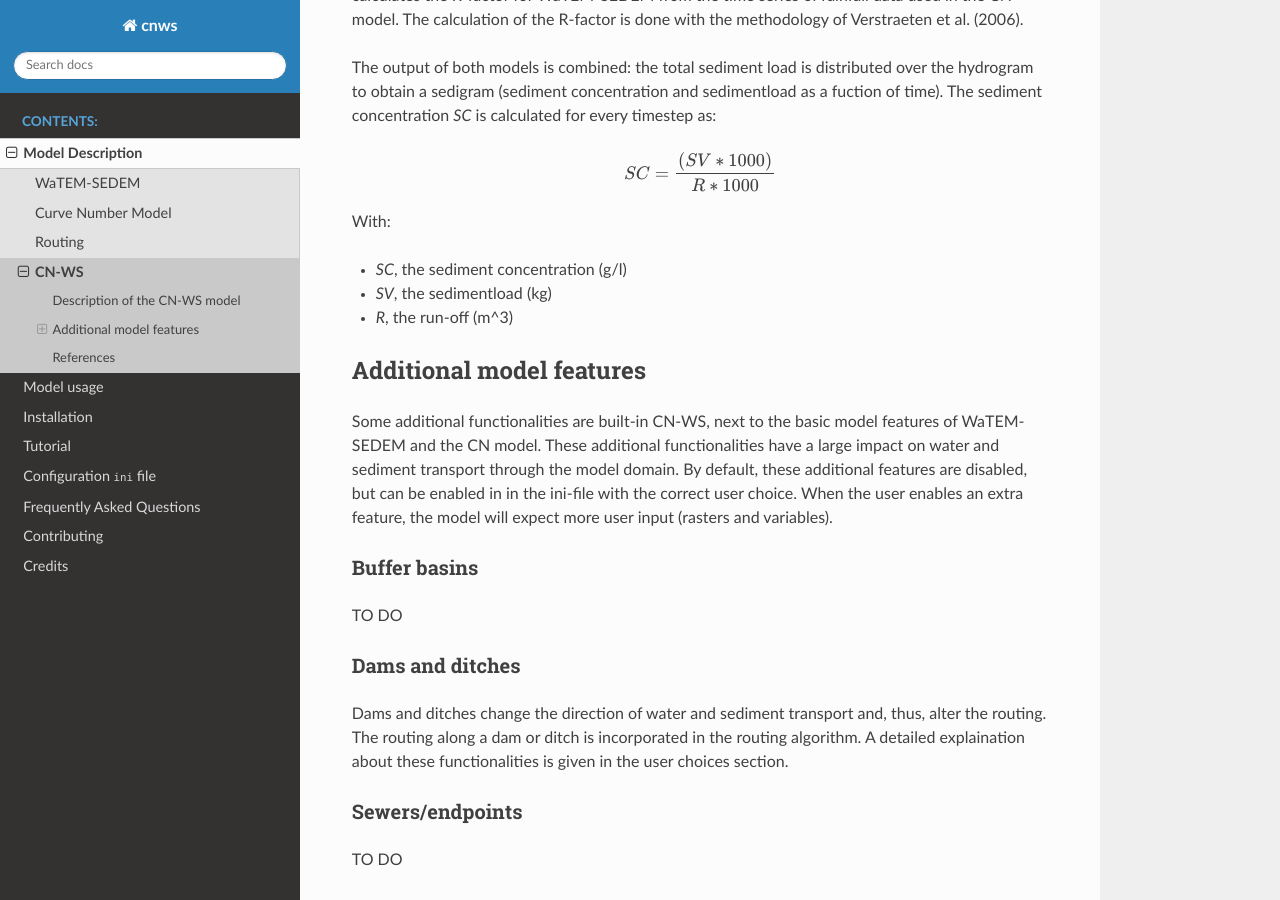
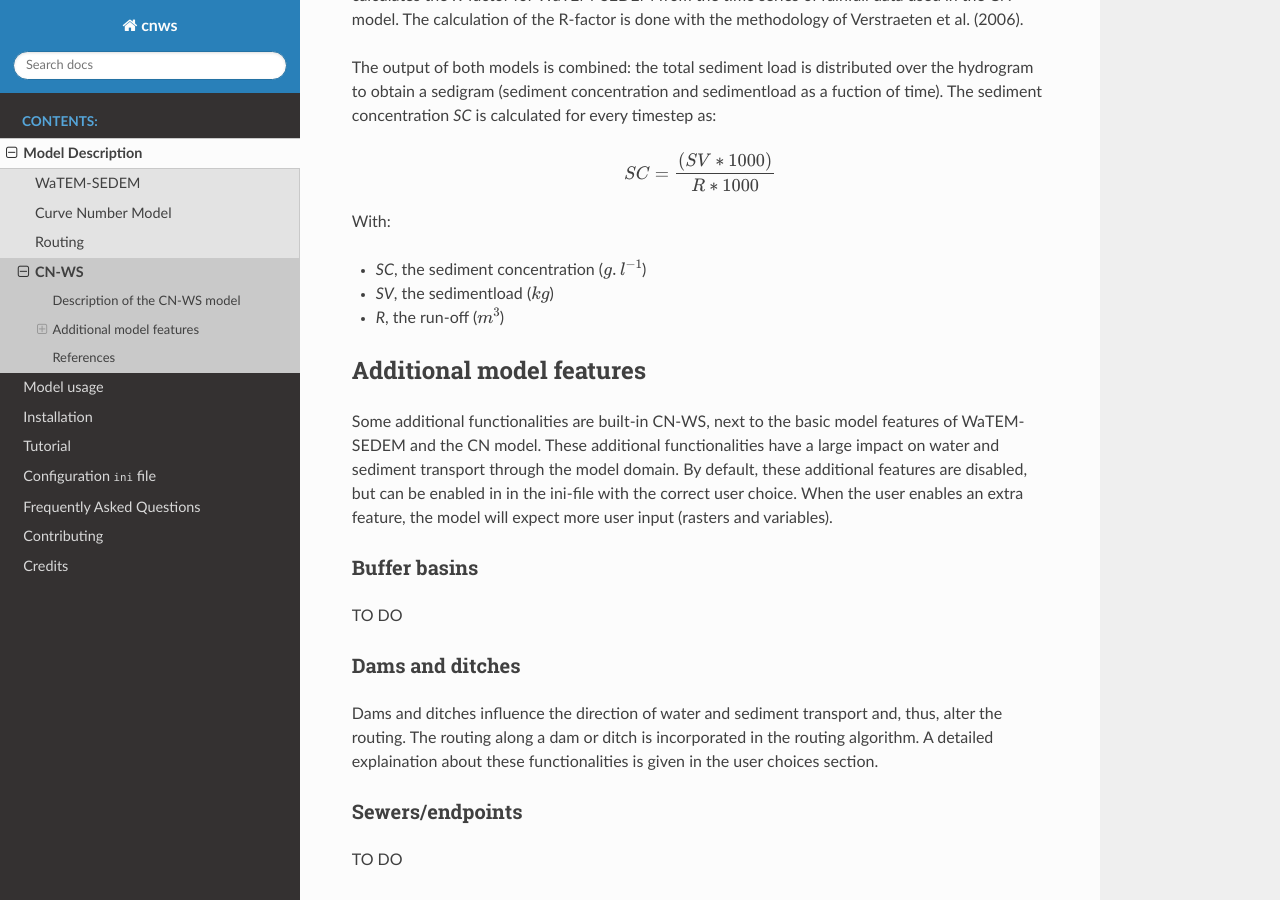
Before and after one commit to watem-sedem/watem-sedem, a Sphinx documentation site: the page built from docs/cn-ws.rst, in a window 1280 px wide and 900 px high, scrolled down 544 px. Built offline with Sphinx 7.4.7 and the Read the Docs theme 2.0.0, drawn with Linux system fonts in a browser that asks for light colours.

Commit message:
Fixing units with math

```diff
--- a/docs/cn-ws.rst
+++ b/docs/cn-ws.rst
@@ -34,9 +34,9 @@ timestep as:
 
 With:
 
-- *SC*, the sediment concentration (g/l)
-- *SV*, the sedimentload (kg)
-- *R*, the run-off (m^3)
+- *SC*, the sediment concentration (:math:`g.l^{-1}`)
+- *SV*, the sedimentload (:math:`kg`)
+- *R*, the run-off (:math:`m^{3}`)
 
 Additional model features
 =========================
@@ -56,7 +56,7 @@ TO DO
 Dams and ditches
 ****************
 
-Dams and ditches change the direction of water and sediment transport and, thus,
+Dams and ditches influence the direction of water and sediment transport and, thus,
 alter the routing. The routing along a dam or ditch is incorporated in the
 routing algorithm. A detailed explaination about these functionalities is given
 in the user choices section.
```
